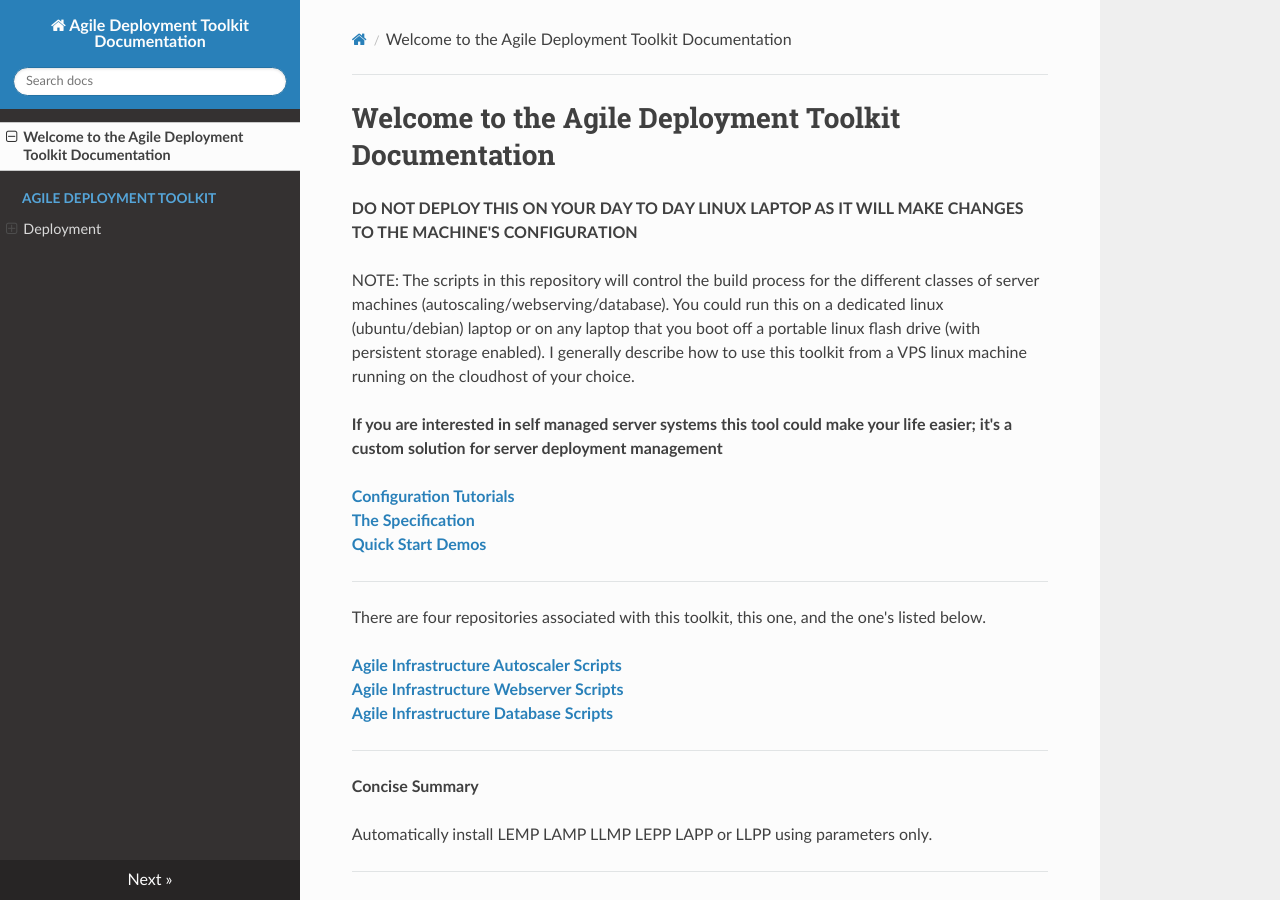
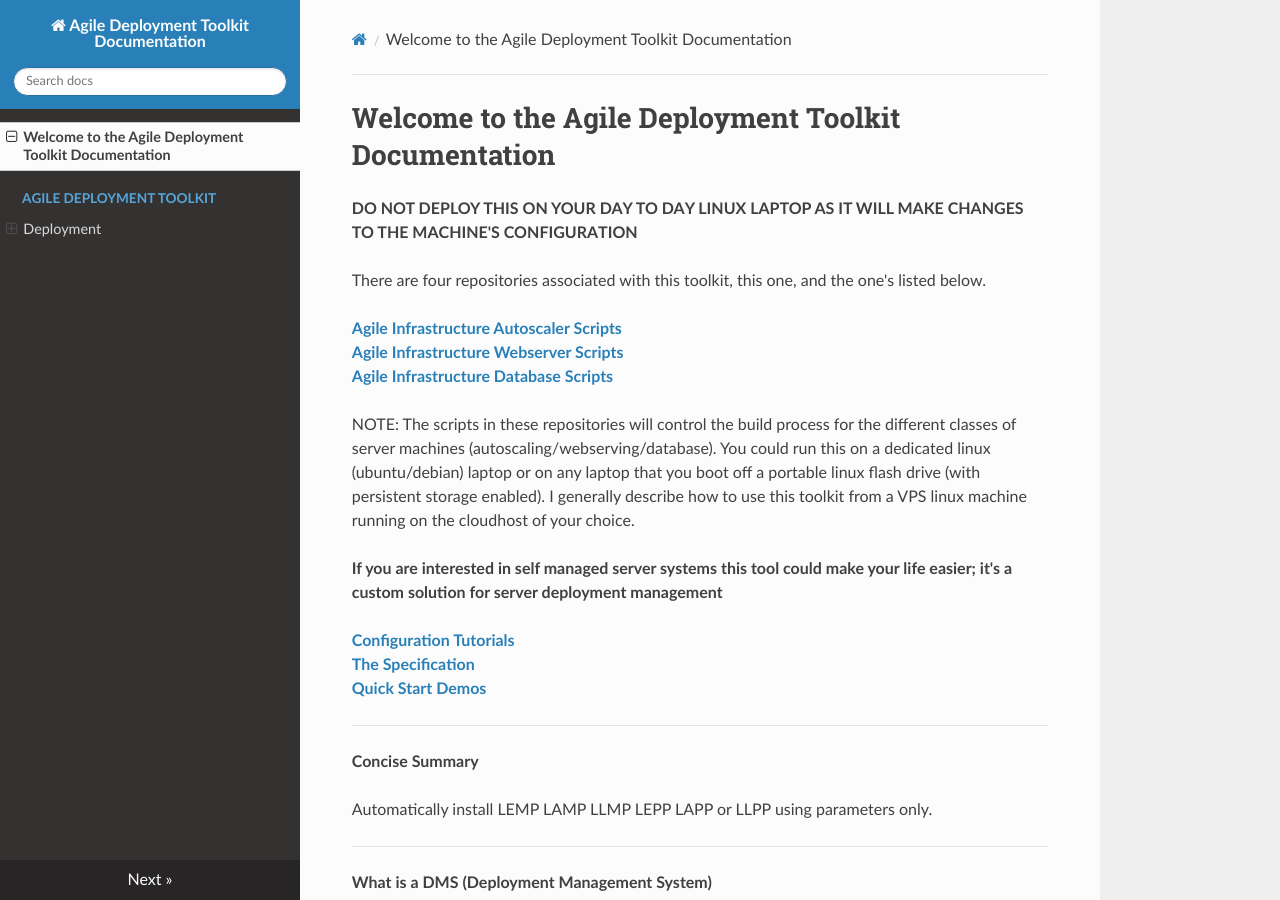
Before and after one commit to wintersys-projects/adt-documentation, an MkDocs documentation site: the page built from docs/index.md, in a window 1280 px wide and 900 px high. Built offline with MkDocs 1.6.1, drawn with Linux system fonts in a browser that asks for light colours; nearby versions of some CDN libraries; part of the change alters nothing that is shown.

Commit message:
Update index.md

```diff
--- a/docs/index.md
+++ b/docs/index.md
@@ -2,7 +2,13 @@
 
 **DO NOT DEPLOY THIS ON YOUR DAY TO DAY LINUX LAPTOP AS IT WILL MAKE CHANGES TO THE MACHINE'S CONFIGURATION**
 
-NOTE: The scripts in this repository will control the build process for the different classes of server machines (autoscaling/webserving/database). You could run this on a dedicated linux (ubuntu/debian) laptop or on any laptop that you boot off a portable linux flash drive (with persistent storage enabled). I generally describe how to use this toolkit from a VPS linux machine running on the cloudhost of your choice.
+There are four repositories associated with this toolkit, this one, and the one's listed below.
+
+**[Agile Infrastructure Autoscaler Scripts](https://github.com/wintersys-projects/adt-autoscaler-scripts)**
+**[Agile Infrastructure Webserver Scripts](https://github.com/wintersys-projects/adt-webserver-scripts)**
+**[Agile Infrastructure Database Scripts](https://github.com/wintersys-projects/adt-database-scripts)**
+
+NOTE: The scripts in these repositories will control the build process for the different classes of server machines (autoscaling/webserving/database). You could run this on a dedicated linux (ubuntu/debian) laptop or on any laptop that you boot off a portable linux flash drive (with persistent storage enabled). I generally describe how to use this toolkit from a VPS linux machine running on the cloudhost of your choice.
 
 **If you are interested in self managed server systems this tool could make your life easier; it's a custom solution for server deployment management**
 
@@ -10,14 +16,6 @@ NOTE: The scripts in this repository will control the build process for the diff
 **[Configuration Tutorials](https://github.com/wintersys-projects/adt-build-machine-scripts/wiki/Tutorials)**
 **[The Specification](./templatedconfigurations/specification.md)**
 **[Quick Start Demos](https://github.com/wintersys-projects/adt-build-machine-scripts/wiki/Quick-Start-Demos)**
-
------------------------------------
-
-There are four repositories associated with this toolkit, this one, and the one's listed below.
-
-**[Agile Infrastructure Autoscaler Scripts](https://github.com/wintersys-projects/adt-autoscaler-scripts)**
-**[Agile Infrastructure Webserver Scripts](https://github.com/wintersys-projects/adt-webserver-scripts)**
-**[Agile Infrastructure Database Scripts](https://github.com/wintersys-projects/adt-database-scripts)**
 
 -----------------------------------
 
```
